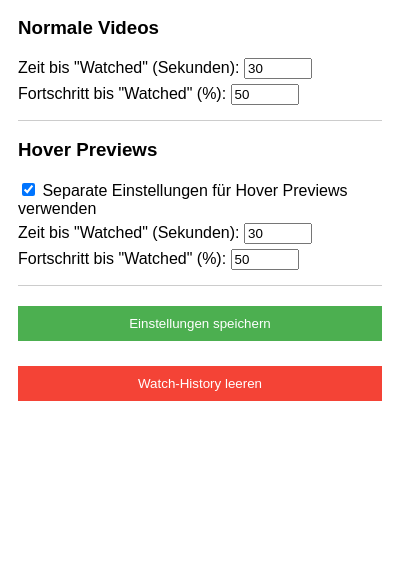
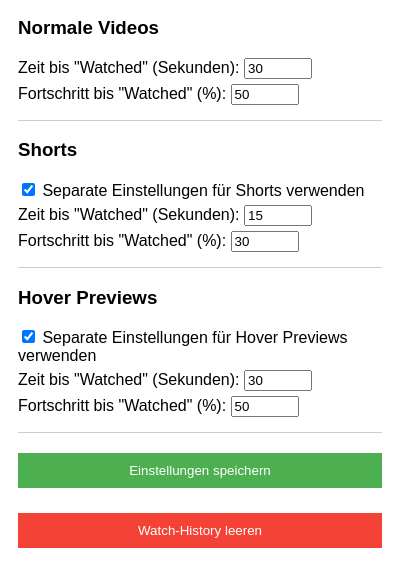
Before and after one commit to Resch-Said/YouTube-Watchmarker, a browser extension: page popup.html in a window 400 px wide. Both pictures are taken after a click on the button "Einstellungen speichern". Shown: the part 129-716 px from the top of the page. Drawn offline with Linux system fonts and the light colour scheme.

Commit message:
Add separate popup settings for shorts

```diff
--- a/popup.html
+++ b/popup.html
@@ -64,6 +64,24 @@
     </div>
 
     <div class="settings-section">
+      <h3>Shorts</h3>
+      <label>
+        <input type="checkbox" id="useCustomShortsSettings" checked>
+        Separate Einstellungen für Shorts verwenden
+      </label>
+      <div id="shortsSettings">
+        <label>
+          Zeit bis "Watched" (Sekunden):
+          <input type="number" id="shortsWatchedTime" min="1" max="600" value="15">
+        </label>
+        <label>
+          Fortschritt bis "Watched" (%):
+          <input type="number" id="shortsWatchedProgress" min="1" max="100" value="30">
+        </label>
+      </div>
+    </div>
+
+    <div class="settings-section">
       <h3>Hover Previews</h3>
       <label>
         <input type="checkbox" id="useCustomHoverSettings" checked>
--- a/popup.js
+++ b/popup.js
@@ -2,42 +2,61 @@
 chrome.storage.local.get([
   'watchedTime',
   'watchedProgress',
+  'useCustomShortsSettings',
+  'shortsWatchedTime',
+  'shortsWatchedProgress',
   'useCustomHoverSettings',
   'hoverWatchedTime',
   'hoverWatchedProgress'
 ], (data) => {
+  // Normale Videos
   document.getElementById('watchedTime').value = data.watchedTime || 30;
   document.getElementById('watchedProgress').value = data.watchedProgress || 50;
+
+  // Shorts
+  document.getElementById('useCustomShortsSettings').checked = data.useCustomShortsSettings ?? true;
+  document.getElementById('shortsWatchedTime').value = data.shortsWatchedTime || 15;
+  document.getElementById('shortsWatchedProgress').value = data.shortsWatchedProgress || 30;
+
+  // Hover
   document.getElementById('useCustomHoverSettings').checked = data.useCustomHoverSettings ?? true;
   document.getElementById('hoverWatchedTime').value = data.hoverWatchedTime || 30;
   document.getElementById('hoverWatchedProgress').value = data.hoverWatchedProgress || 50;
 
-  updateHoverSettingsVisibility();
+  updateSettingsVisibility();
 });
 
-// Toggle Hover-Einstellungen
-document.getElementById('useCustomHoverSettings').addEventListener('change', updateHoverSettingsVisibility);
+// Toggle Settings Visibility
+document.getElementById('useCustomShortsSettings').addEventListener('change', updateSettingsVisibility);
+document.getElementById('useCustomHoverSettings').addEventListener('change', updateSettingsVisibility);
 
-function updateHoverSettingsVisibility() {
-  const useCustom = document.getElementById('useCustomHoverSettings').checked;
-  document.getElementById('hoverSettings').style.display = useCustom ? 'block' : 'none';
+function updateSettingsVisibility() {
+  const shortsCustom = document.getElementById('useCustomShortsSettings').checked;
+  const hoverCustom = document.getElementById('useCustomHoverSettings').checked;
+
+  document.getElementById('shortsSettings').style.display = shortsCustom ? 'block' : 'none';
+  document.getElementById('hoverSettings').style.display = hoverCustom ? 'block' : 'none';
 }
 
 // Speichere Einstellungen
 document.getElementById('saveSettings').addEventListener('click', () => {
-  const watchedTime = parseInt(document.getElementById('watchedTime').value);
-  const watchedProgress = parseInt(document.getElementById('watchedProgress').value);
-  const useCustomHoverSettings = document.getElementById('useCustomHoverSettings').checked;
-  const hoverWatchedTime = parseInt(document.getElementById('hoverWatchedTime').value);
-  const hoverWatchedProgress = parseInt(document.getElementById('hoverWatchedProgress').value);
+  const settings = {
+    // Normale Videos
+    watchedTime: parseInt(document.getElementById('watchedTime').value),
+    watchedProgress: parseInt(document.getElementById('watchedProgress').value),
 
-  chrome.storage.local.set({
-    watchedTime,
-    watchedProgress,
-    useCustomHoverSettings,
-    hoverWatchedTime,
-    hoverWatchedProgress
-  }, () => {
+    // Shorts
+    useCustomShortsSettings: document.getElementById('useCustomShortsSettings').checked,
+    shortsWatchedTime: parseInt(document.getElementById('shortsWatchedTime').value),
+    shortsWatchedProgress: parseInt(document.getElementById('shortsWatchedProgress').value),
+
+    // Hover
+    useCustomHoverSettings: document.getElementById('useCustomHoverSettings').checked,
+    hoverWatchedTime: parseInt(document.getElementById('hoverWatchedTime').value),
+    hoverWatchedProgress: parseInt(document.getElementById('hoverWatchedProgress').value)
+  };
+
+  chrome.storage.local.set(settings, () => {
     alert('Einstellungen gespeichert!');
   });
 });
```
Also changed, not shown: content.js (+18 -5 lines).
